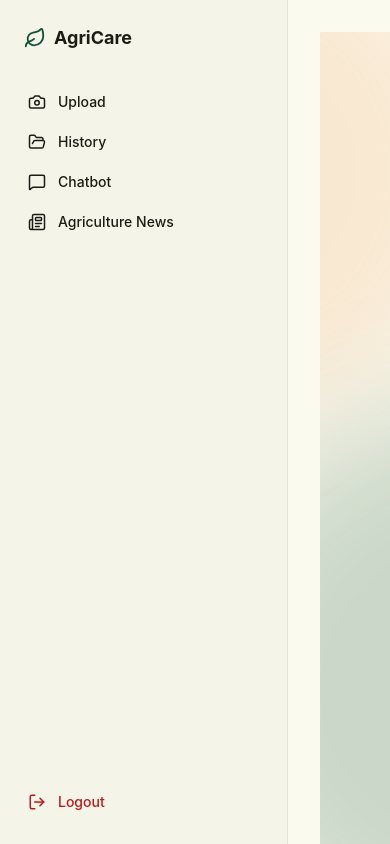
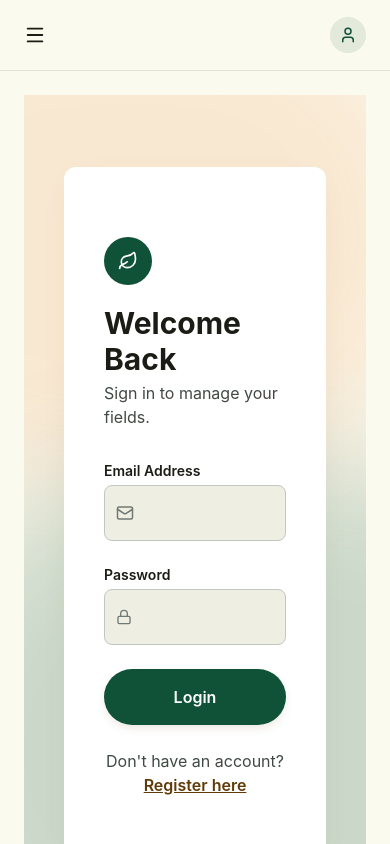
Before and after one commit to RadhapyariDevi/Agricare-ML-FastAPI, a Next.js app in the folder frontend/: page /login in a window 390 px wide. Built offline with nearby package versions, Linux system fonts and the light colour scheme; no server answers.

Commit message:
fix layout and made side nav bar responsive

```diff
--- a/frontend/src/app/layout.js
+++ b/frontend/src/app/layout.js
@@ -1,7 +1,6 @@
 import "./globals.css";
-import Sidebar from "../components/layout/Sidebar.jsx";
-import {AuthProvider} from "../context/AuthContext.jsx";
-
+import { AuthProvider } from "../context/AuthContext.jsx";
+import AppShell from "../components/layout/AppShell.jsx";
 
 export const metadata = {
   title: "AgriCare",
@@ -11,10 +10,9 @@ export const metadata = {
 export default function RootLayout({ children }) {
   return (
     <html lang="en">
-      <body className="flex h-screen overflow-hidden bg-background text-foreground">
+      <body className="bg-background text-foreground">
         <AuthProvider>
-          <Sidebar />
-          <main className="flex-1 h-screen overflow-y-auto p-8">{children}</main>
+          <AppShell>{children}</AppShell>
         </AuthProvider>
       </body>
     </html>
--- /dev/null
+++ b/frontend/src/components/layout/AppShell.jsx
@@ -0,0 +1,20 @@
+"use client";
+
+import { useState } from "react";
+import Sidebar from "./Sidebar";
+import Header from "./Header";
+
+export default function AppShell({ children }) {
+  const [isSidebarOpen, setIsSidebarOpen] = useState(false);
+
+  return (
+    <div className="flex h-screen overflow-hidden">
+      <Sidebar isOpen={isSidebarOpen} onClose={() => setIsSidebarOpen(false)} />
+
+      <div className="flex-1 flex flex-col h-screen overflow-hidden">
+        <Header onMenuClick={() => setIsSidebarOpen(true)} />
+        <main className="flex-1 overflow-y-auto p-6 md:p-8">{children}</main>
+      </div>
+    </div>
+  );
+}
--- /dev/null
+++ b/frontend/src/components/layout/Header.jsx
@@ -0,0 +1,23 @@
+"use client";
+
+import { Menu, User } from "lucide-react";
+
+export default function Header({ onMenuClick }) {
+  return (
+    <header className="sticky top-0 z-30 flex items-center justify-between px-6 md:px-8 py-4 bg-background/80 backdrop-blur-sm border-b border-border">
+      <button
+        onClick={onMenuClick}
+        className="md:hidden text-foreground p-2 -ml-2"
+        aria-label="Open menu"
+      >
+        <Menu size={22} />
+      </button>
+
+      <div className="hidden md:block" />
+
+      <button className="flex items-center justify-center size-9 rounded-full bg-primary/10 text-primary">
+        <User size={18} />
+      </button>
+    </header>
+  );
+}
--- a/frontend/src/components/layout/Sidebar.jsx
+++ b/frontend/src/components/layout/Sidebar.jsx
@@ -8,9 +8,9 @@ import {
   MessageSquare,
   Newspaper,
   LogOut,
+  X,
 } from "lucide-react";
-import { usePathname } from "next/navigation";
-import { useRouter } from "next/navigation";
+import { usePathname, useRouter } from "next/navigation";
 import { useAuth } from "../../context/AuthContext.jsx";
 
 const navItems = [
@@ -20,32 +20,50 @@ const navItems = [
   { name: "Agriculture News", href: "/news", icon: Newspaper },
 ];
 
-function Sidebar() {
+function Sidebar({ isOpen, onClose }) {
   const pathname = usePathname();
   const { logout } = useAuth();
   const router = useRouter();
+
   const handleLogout = () => {
     logout();
     router.push("/login");
   };
 
   return (
-    <aside className="w-72 h-screen shrink-0 bg-sidebar border-r border-border flex flex-col justify-between px-4 py-6">
+    <>
+      {isOpen && (
+        <div
+          onClick={onClose}
+          className="fixed inset-0 bg-black/40 z-40 md:hidden"
+        />
+      )}
+
+      <aside
+        className={`fixed md:static top-0 left-0 h-screen w-72 shrink-0 bg-sidebar border-r border-border flex flex-col justify-between px-4 py-6 z-50 transition-transform duration-200 md:translate-x-0 ${
+          isOpen ? "translate-x-0" : "-translate-x-full"
+        }`}
+      >
         <div>
-        <div className="flex items-center gap-2 mb-8 px-2">
+          <div className="flex items-center justify-between mb-8 px-2">
+            <div className="flex items-center gap-2">
               <Leaf className="text-primary" size={22} />
               <span className="text-lg font-bold text-foreground">AgriCare</span>
+            </div>
+            <button onClick={onClose} className="md:hidden text-muted-foreground">
+              <X size={20} />
+            </button>
           </div>
 
           <nav className="space-y-1">
             {navItems.map((item) => {
               const Icon = item.icon;
               const isActive = pathname === item.href;
-
               return (
                 <a
                   key={item.name}
                   href={item.href}
+                  onClick={onClose}
                   className={`flex items-center gap-3 px-3 py-2 rounded-lg text-sm font-medium transition ${
                     isActive
                       ? "bg-primary text-white"
@@ -68,6 +86,7 @@ function Sidebar() {
           Logout
         </button>
       </aside>
+    </>
   );
 }
 
```
Lines whose indentation alone changed are shown as unchanged.
